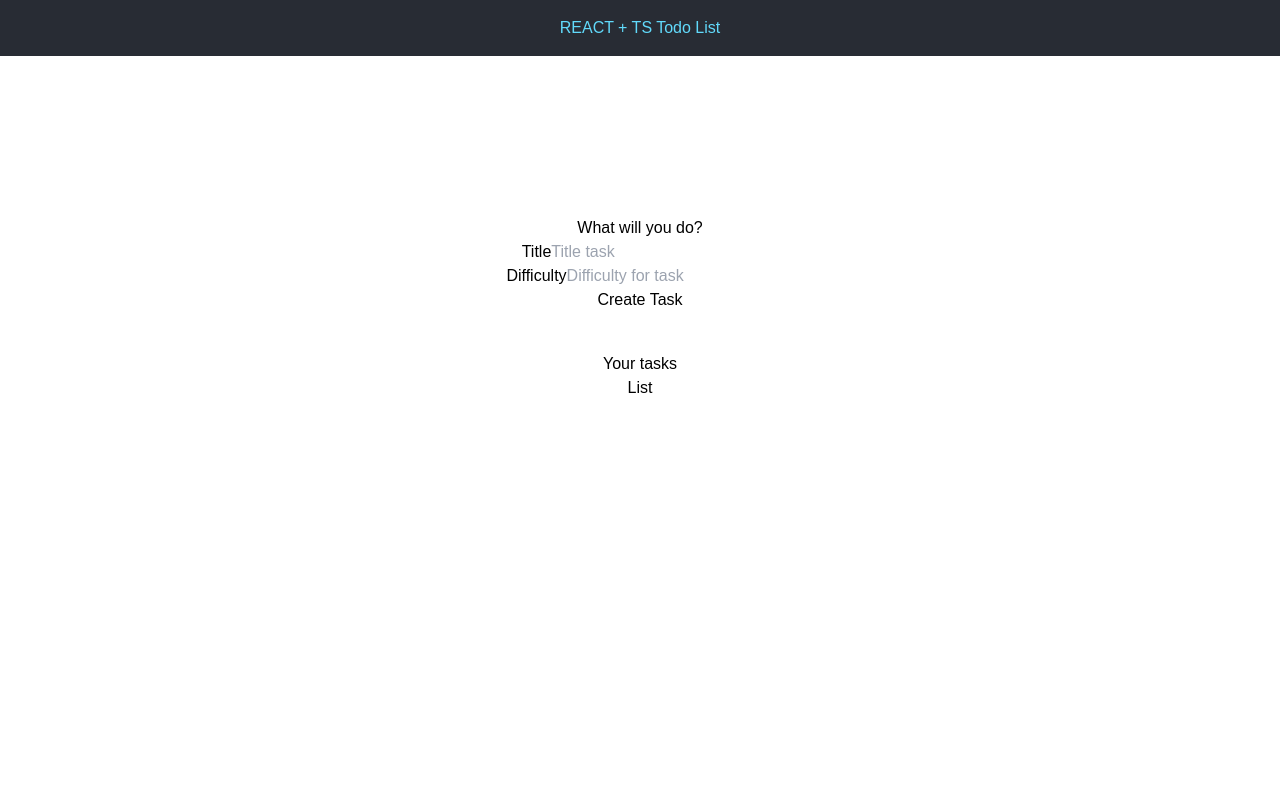
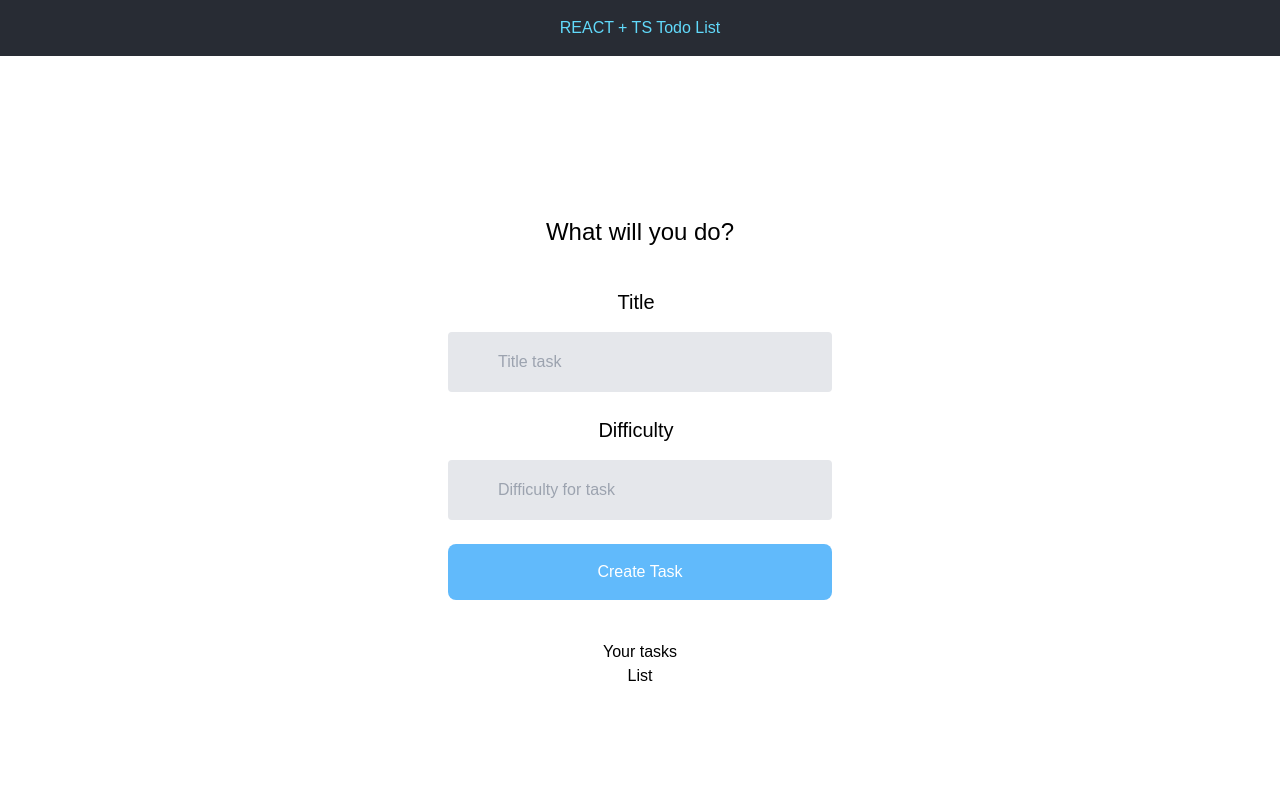
Before and after one commit to Victor-Zarzar/todo-list-ts, a Next.js app: page / in a window 1280 px wide. Shown: the top 800 px of the page. Built offline with nearby package versions, Linux system fonts and the light colour scheme.

Commit message:
correction in page.tsx, and taskform.tsx, home.tsx

```diff
--- a/src/app/components/Home.tsx
+++ b/src/app/components/Home.tsx
@@ -6,7 +6,7 @@ function HomePage() {
     return (
         <>
             <div className="mt-40 text-center">
-                <h2>What will you do?</h2>
+                <h2 className='text-lg md:text-2xl mb-10'>What will you do?</h2>
                 <Taskform btnText={'Create Task'} />
             </div>
             <div className="mt-10 text-center">
--- a/src/app/components/Taskform.tsx
+++ b/src/app/components/Taskform.tsx
@@ -5,16 +5,16 @@ type Props = {
 }
 
 const Taskform = ({ btnText }: Props) => {
-    return <form>
+    return <form className='form flex flex-col max-w-96 m-0 mx-auto'>
         <div>
-            <label htmlFor='title'>Title</label>
-            <input type='text' name='title' placeholder='Title task'></input>
+            <label htmlFor='title' className='mr-2 text-lg md:text-xl'>Title</label>
+            <input type='text' name='title' placeholder='Title task' className='input p-2 mb-6 mt-4 border-2 bg-gray-200 rounded pl-12 py-2 md:py-4 focus:outline-none w-60 md:pl-12 md:w-full'></input>
         </div>
         <div>
-            <label htmlFor='difficulty'>Difficulty</label>
-            <input type='text' name='difficulty' placeholder='Difficulty for task'></input>
+            <label htmlFor='difficulty' className='mr-2 text-lg md:text-xl'>Difficulty</label>
+            <input type='text' name='difficulty' placeholder='Difficulty for task' className='input p-2 mb-6 mt-4 border-2 bg-gray-200 rounded pl-12 py-2 md:py-4 focus:outline-none w-60 md:w-full'></input>
         </div>
-        <input type='submit' value={btnText} ></input>
+        <input type='submit' className='bg-[#61bafb] from-gray-700 to-gray-900 font-medium p-2 md:p-4 text-white w-60 md:w-full rounded-lg' value={btnText}></input>
     </form>
 }
 
--- a/src/app/page.tsx
+++ b/src/app/page.tsx
@@ -8,7 +8,7 @@ export default function Home() {
     <main>
       <Header />
       <HomePage />
-      <main className="min-h-[35rem]"></main>
+      <main className="min-h-[12rem]"></main>
       <Footer />
     </main>
   )
```
Also changed, not shown: package.json (+5 -4 lines), 1 other file (tests, documents, lock files or other folders).
